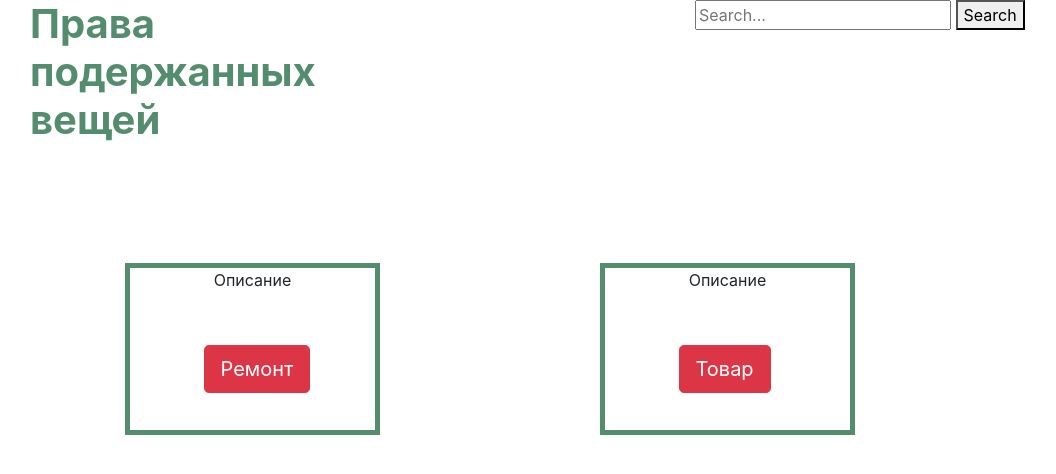
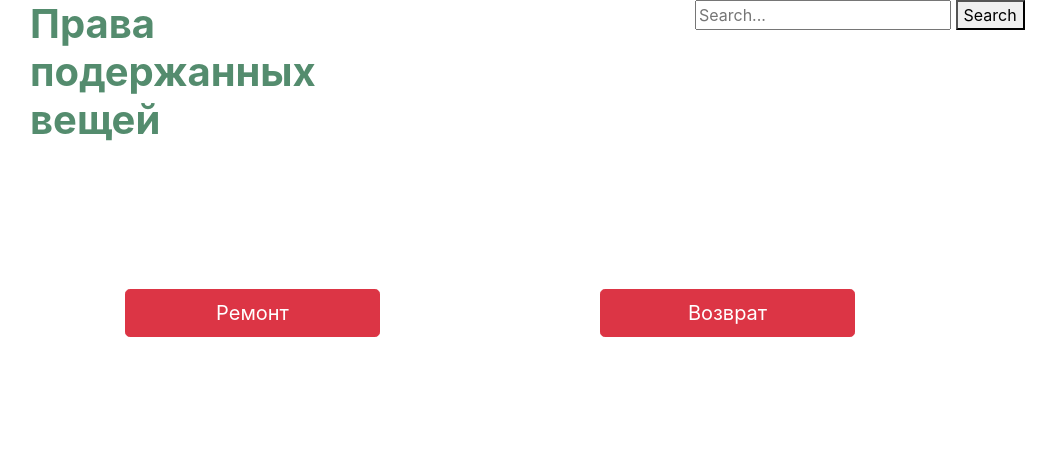
Before and after one commit to IvanMIU1c/consPlus, a Django app: page / in a window 1280 px wide. Shown: the top 474 px of the page, without its empty margins (150-1206 px from the left). Run offline with Django 4.2, Linux system fonts and the light colour scheme.

Commit message:
small edition in home page

```diff
--- a/consultant_PLUS/cons_plus/templates/home.html
+++ b/consultant_PLUS/cons_plus/templates/home.html
@@ -7,8 +7,8 @@
 
     <!-- Bootstrap CSS -->
     <link rel="stylesheet" href="https://cdn.jsdelivr.net/npm/bootstrap@4.3.1/dist/css/bootstrap.min.css"
-          integrity="sha384-ggOyR0iXCbMQv3Xipma34MD+dH/1fQ784/j6cY/iJTQUOhcWr7x9JvoRxT2MZw1T"
-          crossorigin="anonymous">
+            integrity="sha384-ggOyR0iXCbMQv3Xipma34MD+dH/1fQ784/j6cY/iJTQUOhcWr7x9JvoRxT2MZw1T"
+            crossorigin="anonymous">
 
     <title>Права подержанных вещей</title>
 
@@ -40,8 +40,7 @@
 
             <div class="col-lg-3 offset-lg-2">
                 <div class="blok">
-                    <p class="text-center">Описание</p>
-                    <button type="button"class="btn btn-danger btn-lg form-btn" onclick="window.location.href = 'repair/question/3/'">Ремонт</button>
+                    <button type="button"class="btn btn-danger btn-lg form-btn btn-block" onclick="window.location.href = 'repair/question/3/'">Ремонт</button>
                 </div>
 
             </div>
@@ -49,8 +48,7 @@
 
             <div class="col-lg-3 offset-lg-2">
                 <div class="blok">
-                    <p class="text-center"> Описание</p>
-                    <button type="button" class="btn btn-danger btn-lg form-btn" onclick="window.location.href = 'product/question/10/'">Товар</button>
+                    <button type="button" class="btn btn-danger btn-lg form-btn btn-block" onclick="window.location.href = 'product/question/10/'">Возврат</button>
                 </div>
             </div>
     </div>
--- a/consultant_PLUS/cons_plus/templates/question.html
+++ b/consultant_PLUS/cons_plus/templates/question.html
@@ -7,13 +7,14 @@
 </head>
 <body>
 
-<h2>Вопрос {{ question.id }}</h2>
+<h2>Вопрос {{ question.01 }}</h2>
 <p>Выберите один из вариантов ответа:</p>
 
 <h2>{{ question.question_wording }}</h2>
 <form>
     {% csrf_token %}
     {% for answer in answers %}
+        <input type="radio" name="answer" value="{{ answer.next_question.id }}"> {{ answer.text }}<br>
         <input type="radio" name="answer" value="{{ answer.next_question.id }}"> {{ answer.text }}<br>
     {% endfor %}
     <button onclick="redirect(event)">Ответить</button>
--- a/consultant_PLUS/cons_plus/templates/style.css
+++ b/consultant_PLUS/cons_plus/templates/style.css
@@ -2,12 +2,8 @@
     color: #548C6e;
     size: 10 px;
 }
-.blok{
-    border: solid #548C6e;
-    border-width: 5px;
-}
 .form-btn{
-margin: 15% 30%;
+margin:  10% 0;
 }
 .menu{
     margin-bottom: 10%;
```
